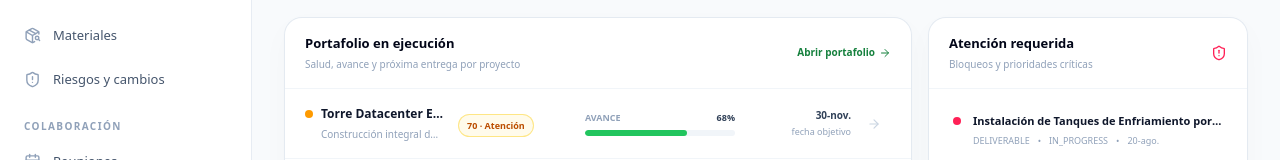
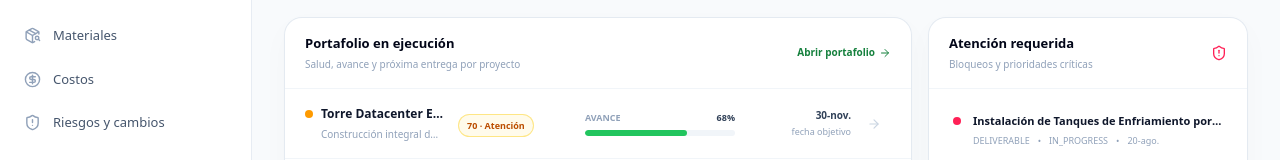
Before and after one commit to willyuceda10-alt/Nexus, a React (Vite) app: page / in a window 1280 px wide. Shown: the part 395-555 px from the top of the page. Built offline with nearby package versions, Linux system fonts and the light colour scheme; no server answers.

Commit message:
feat(cost): add Costos navigation item

```diff
--- a/src/components/layout/Sidebar.tsx
+++ b/src/components/layout/Sidebar.tsx
@@ -5,6 +5,7 @@ import {
   CalendarDays,
   CheckSquare2,
   ChevronRight,
+  CircleDollarSign,
   FileText,
   FolderKanban,
   Gauge,
@@ -49,6 +50,7 @@ export const Sidebar: React.FC = () => {
     { id: 'timeline', label: 'Cronograma', icon: CalendarClock },
     { id: 'resources', label: 'Recursos y capacidad', icon: UsersRound },
     { id: 'materials', label: 'Materiales', icon: PackageSearch },
+    { id: 'costs', label: 'Costos', icon: CircleDollarSign },
     { id: 'governance', label: 'Riesgos y cambios', icon: ShieldAlert },
   ];
 
```
